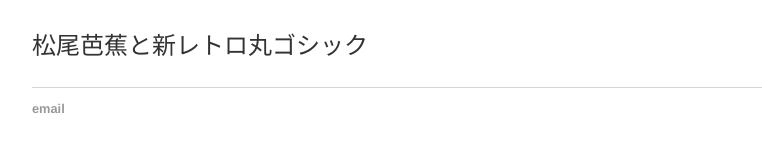
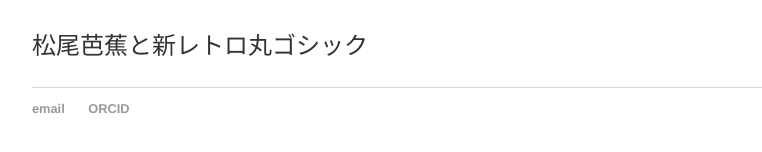
Before and after one commit to AJIC/ajicrawford.github.io, a Jekyll site: the page built from index.html, in a window 1280 px wide. Shown: the part 283-435 px from the top of the page, without its empty margins (160-922 px from the left). Built offline with Jekyll 4.4.1, drawn with Linux system fonts in a browser that asks for light colours; some web fonts are replaced.

Commit message:
Update default.html

```diff
--- a/_layouts/default.html
+++ b/_layouts/default.html
@@ -23,6 +23,7 @@
 			<footer>
 	    		<ul>
 	        		<li><a href="mailto:">email</a></li>
+					<li><a href="https://orcid.org/0000-0003-3222-7114">ORCID</a></li>
 				</ul>
 			</footer>
 		</body>
```
